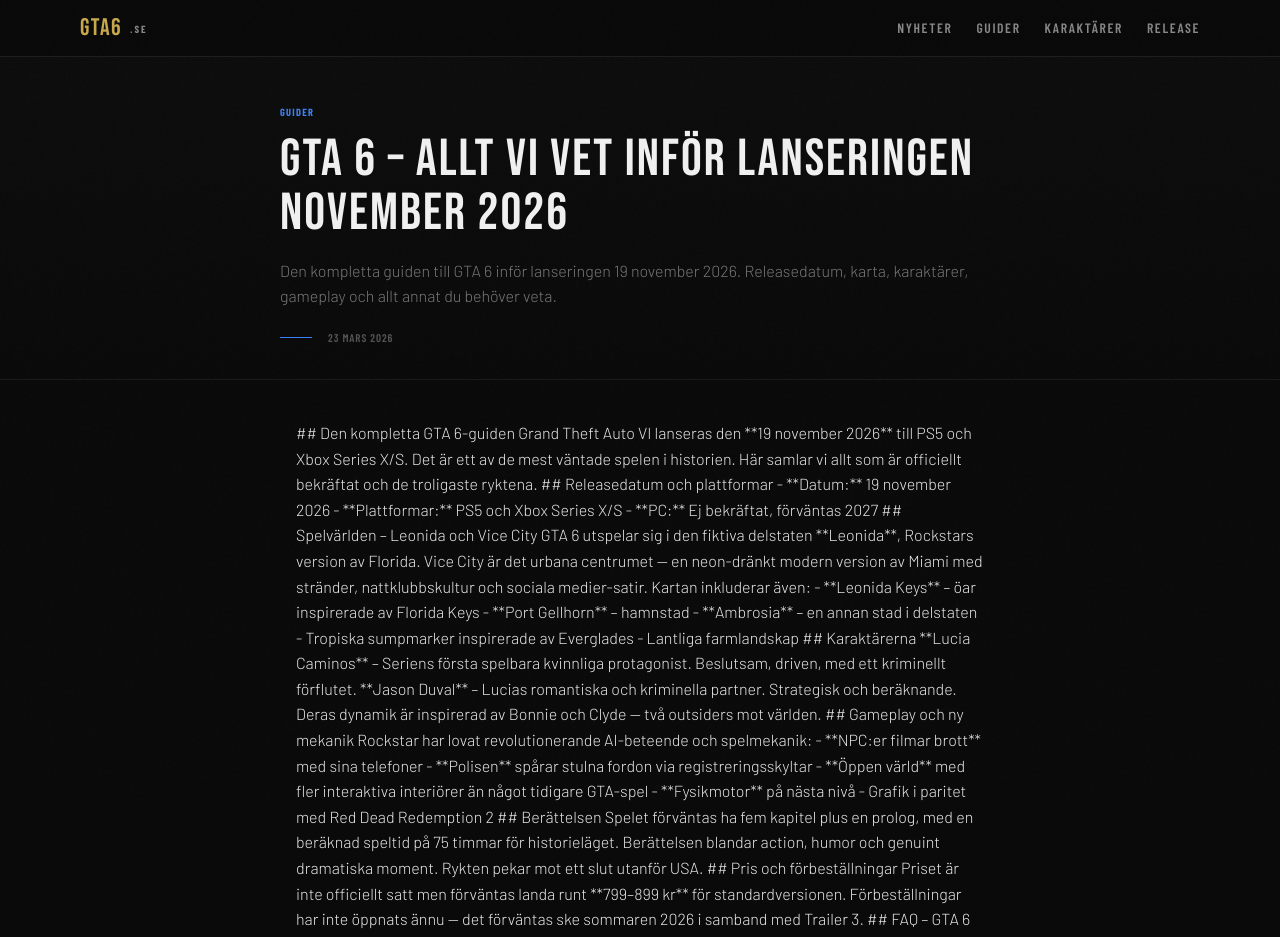
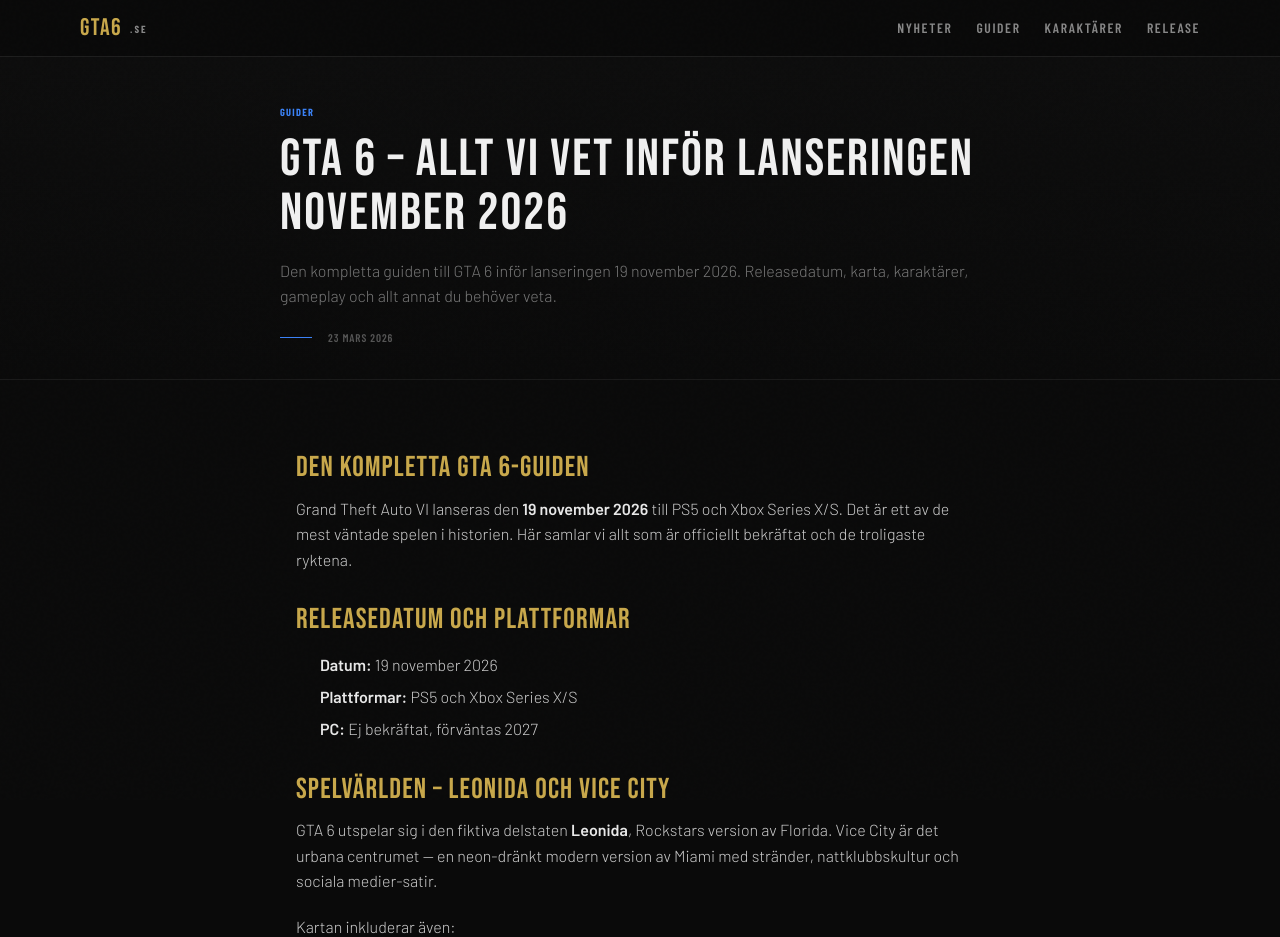
Before and after one commit to rijo01/gta6-se, a Next.js app: page /guider/gta-6-allt-vi-vet-2026 in a window 1280 px wide. Shown: the top 937 px of the page. Built offline with nearby package versions, Linux system fonts and the light colour scheme.

Commit message:
fix: MDXRemote rendering i alla slug-sidor

```diff
--- a/src/app/guider/[slug]/page.tsx
+++ b/src/app/guider/[slug]/page.tsx
@@ -3,6 +3,7 @@
 import Footer from '@/components/Footer'
 import { notFound } from 'next/navigation'
 import type { Metadata } from 'next'
+import { MDXRemote } from 'next-mdx-remote/rsc'
 
 interface Props { params: Promise<{ slug: string }> }
 
@@ -26,7 +27,6 @@
   const { slug } = await params
   const article = getArticle('guider', slug)
   if (!article) notFound()
-
   return (
     <>
       <Header />
@@ -48,7 +48,9 @@
           </div>
         </section>
         <div style={{ maxWidth: '720px', margin: '0 auto', padding: '2.5rem 1rem 4rem' }}>
-          <div className="prose-gta" dangerouslySetInnerHTML={{ __html: article.content }} />
+          <div className="prose-gta">
+            <MDXRemote source={article.content} />
+          </div>
         </div>
       </main>
       <Footer />
--- a/src/app/karaktarer/[slug]/page.tsx
+++ b/src/app/karaktarer/[slug]/page.tsx
@@ -3,6 +3,7 @@
 import Footer from '@/components/Footer'
 import { notFound } from 'next/navigation'
 import type { Metadata } from 'next'
+import { MDXRemote } from 'next-mdx-remote/rsc'
 
 interface Props { params: Promise<{ slug: string }> }
 
@@ -49,7 +50,7 @@
           </div>
         </section>
         <div style={{ maxWidth: '720px', margin: '0 auto', padding: '2.5rem 1rem 4rem' }}>
-          <div className="prose-gta" dangerouslySetInnerHTML={{ __html: article.content }} />
+          <div className="prose-gta"><MDXRemote source={article.content} /></div>
         </div>
       </main>
       <Footer />
--- a/src/app/nyheter/[slug]/page.tsx
+++ b/src/app/nyheter/[slug]/page.tsx
@@ -3,6 +3,7 @@
 import Footer from '@/components/Footer'
 import { notFound } from 'next/navigation'
 import type { Metadata } from 'next'
+import { MDXRemote } from 'next-mdx-remote/rsc'
 
 interface Props {
   params: Promise<{ slug: string }>
@@ -72,7 +73,7 @@
 
         {/* Article body */}
         <div style={{ maxWidth: '720px', margin: '0 auto', padding: '2.5rem 1rem 4rem' }}>
-          <div className="prose-gta" dangerouslySetInnerHTML={{ __html: article.content }} />
+          <div className="prose-gta"><MDXRemote source={article.content} /></div>
         </div>
       </main>
       <Footer />
--- a/src/app/release/[slug]/page.tsx
+++ b/src/app/release/[slug]/page.tsx
@@ -3,6 +3,7 @@
 import Footer from '@/components/Footer'
 import { notFound } from 'next/navigation'
 import type { Metadata } from 'next'
+import { MDXRemote } from 'next-mdx-remote/rsc'
 
 interface Props { params: Promise<{ slug: string }> }
 
@@ -48,7 +49,7 @@
           </div>
         </section>
         <div style={{ maxWidth: '720px', margin: '0 auto', padding: '2.5rem 1rem 4rem' }}>
-          <div className="prose-gta" dangerouslySetInnerHTML={{ __html: article.content }} />
+          <div className="prose-gta"><MDXRemote source={article.content} /></div>
         </div>
       </main>
       <Footer />
```
